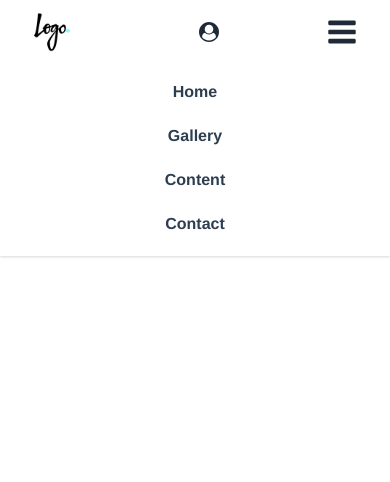
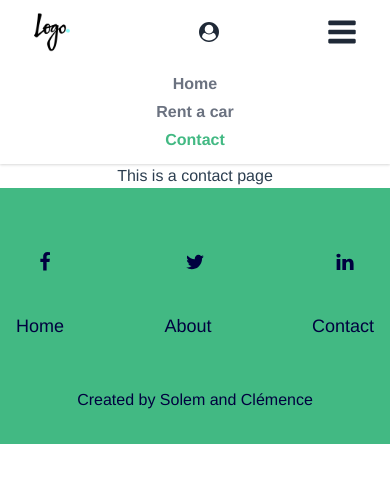
Before and after one commit to ClemThierry/Vue3LocationVoiture, a Vue app in the folder FRONT/: page /contact in a window 390 px wide. Shown: the top 482 px of the page. Built offline with nearby package versions, Linux system fonts and the light colour scheme.

Commit message:
Update the navigation bar and add footer

```diff
--- a/FRONT/src/App.vue
+++ b/FRONT/src/App.vue
@@ -1,24 +1,22 @@
 <template>
-  <div id="nav">
+  <div id="app">
     <!-- <router-link to="/">Home</router-link> |
     <router-link to="/about">About</router-link> -->
     <HeaderNav/>
+    <router-view/>
+    <Footer/>
   </div>
-  <router-view/>
 </template>
 
 <script>
 import HeaderNav from './components/molecules/HeaderNav.vue'
+import Footer from './components/orgamisms/Footer.vue'
 
 export default {
   name: 'App',
   components: {
-    HeaderNav
-  },
-  methods:{
-    showMenu : function (id) {
-        document.querySelector(id).classList.toggle("hidden");
-    }
+    HeaderNav,
+    Footer
   }
 }
 </script>
@@ -36,8 +34,4 @@ export default {
   font-weight: bold;
   color: #2c3e50;
 }
-
-#nav a.router-link-exact-active {
-  color: #42b983;
-}
 </style>
--- /dev/null
+++ b/FRONT/src/components/atoms/FooterLiMenu.vue
@@ -0,0 +1,20 @@
+<template>
+    <li class="my-2">
+        <router-link class="text-dark-blue hover:text-gray-800 dark:text-gray-300 dark:hover:text-white transition-colors duration-200" v-bind:to="link">
+            {{text}}
+        </router-link>
+    </li>
+</template>
+
+<script>
+export default {
+    name: 'FooterLiMenu',
+    props: {
+        text: String,
+        link: {
+            default: "/",
+            type: String
+        }
+}
+}
+</script>
--- a/FRONT/src/components/atoms/LinkNav.vue
+++ b/FRONT/src/components/atoms/LinkNav.vue
@@ -1,6 +1,6 @@
 <template>
 <div>
-    <router-link class="text-gray-300 hover:text-gray-800 dark:hover:text-white px-3 py-2 rounded-md font-medium text-sm" v-bind:to="link">{{text}}</router-link>
+    <router-link class="text-gray-500 hover:text-gray-800 dark:hover:text-white px-3 py-2 rounded-md font-bold lg:text-sm md:text-base md:block" v-bind:to="link">{{text}}</router-link>
     <!-- <a class="text-gray-300 hover:text-gray-800 dark:hover:text-white px-3 py-2 rounded-md font-medium text-sm" v-bind:href="link">
         {{text}}
     </a> -->
@@ -22,3 +22,9 @@ export default {
 }
 }
 </script>
+
+<style scoped>
+a.router-link-exact-active {
+  color: #42b983;
+}
+</style>
--- /dev/null
+++ b/FRONT/src/components/molecules/FooterMenu.vue
@@ -0,0 +1,45 @@
+<template>
+    <div class="max-w-screen-xl mx-auto px-4">
+        <ul class="max-w-screen-md mx-auto text-lg font-light flex flex-wrap justify-between">
+            <FooterLiMenu text="Home"/>
+            <FooterLiMenu text="About" link="/about"/>
+            <FooterLiMenu text="Contact" link="/contact"/>
+            <!-- <li class="my-2">
+                <a class="text-dark-blue hover:text-gray-800 dark:text-gray-300 dark:hover:text-white transition-colors duration-200" href="#">
+                    FAQ
+                </a>
+            </li>
+            <li class="my-2">
+                <a class="text-dark-blue hover:text-gray-800 dark:text-gray-300 dark:hover:text-white transition-colors duration-200" href="#">
+                    Configuration
+                </a>
+            </li>
+            <li class="my-2">
+                <a class="text-dark-blue hover:text-gray-800 dark:text-gray-300 dark:hover:text-white transition-colors duration-200" href="#">
+                    Github
+                </a>
+            </li>
+            <li class="my-2">
+                <a class="text-dark-blue hover:text-gray-800 dark:text-gray-300 dark:hover:text-white transition-colors duration-200" href="#">
+                    LinkedIn
+                </a>
+            </li> -->
+        </ul>
+    </div>
+</template>
+
+<script>
+import FooterLiMenu from '../atoms/FooterLiMenu.vue'
+
+export default {
+  name: 'FooterMenu',
+  components:{
+    FooterLiMenu
+  }
+}
+</script>
+
+
+<!-- Add "scoped" attribute to limit CSS to this component only -->
+<style scoped>
+</style>
--- a/FRONT/src/components/molecules/HeaderNav.vue
+++ b/FRONT/src/components/molecules/HeaderNav.vue
@@ -11,7 +11,7 @@
                         <div class="ml-10 flex items-baseline space-x-4">
                             <LinkNav text="Home"/>
                             <LinkNav text="Rent a car" link="/about"/>
-                            <LinkNav text="Contact"/>
+                            <LinkNav text="Contact" link="/contact"/>
                         </div>
                     </div>
                 </div>
@@ -68,18 +68,9 @@
         </div>
         <div class="md:hidden" id="mobileNav">
             <div class="px-2 pt-2 pb-3 space-y-1 sm:px-3">
-                <a class="text-gray-300 hover:text-gray-800 dark:hover:text-white block px-3 py-2 rounded-md text-base font-medium" href="/#">
-                    Home
-                </a>
-                <a class="text-gray-800 dark:text-white block px-3 py-2 rounded-md text-base font-medium" href="/#">
-                    Gallery
-                </a>
-                <a class="text-gray-300 hover:text-gray-800 dark:hover:text-white block px-3 py-2 rounded-md text-base font-medium" href="/#">
-                    Content
-                </a>
-                <a class="text-gray-300 hover:text-gray-800 dark:hover:text-white block px-3 py-2 rounded-md text-base font-medium" href="/#">
-                    Contact
-                </a>
+                            <LinkNav text="Home"/>
+                            <LinkNav text="Rent a car" link="/about"/>
+                            <LinkNav text="Contact" link="/contact"/>
             </div>
         </div>
     </nav>
@@ -101,8 +92,3 @@ export default {
   }
 }
 </script>
-
-
-<!-- Add "scoped" attribute to limit CSS to this component only -->
-<style scoped>
-</style>
--- /dev/null
+++ b/FRONT/src/components/molecules/SocialMedia.vue
@@ -0,0 +1,34 @@
+<template>
+        <div class="pt-8 pb-8 flex max-w-xs mx-auto items-center justify-between">
+            <a href="#" class="text-dark-blue hover:text-gray-800 dark:hover:text-white transition-colors duration-200">
+                <svg width="20" height="20" fill="currentColor" class="text-xl hover:text-gray-800 dark:hover:text-white transition-colors duration-200" viewBox="0 0 1792 1792" xmlns="http://www.w3.org/2000/svg">
+                    <path d="M1343 12v264h-157q-86 0-116 36t-30 108v189h293l-39 296h-254v759h-306v-759h-255v-296h255v-218q0-186 104-288.5t277-102.5q147 0 228 12z">
+                    </path>
+                </svg>
+            </a>
+            <a href="#" class="text-dark-blue hover:text-gray-800 dark:hover:text-white transition-colors duration-200">
+                <svg width="20" height="20" fill="currentColor" class="text-xl hover:text-gray-800 dark:hover:text-white transition-colors duration-200" viewBox="0 0 1792 1792" xmlns="http://www.w3.org/2000/svg">
+                    <path d="M1684 408q-67 98-162 167 1 14 1 42 0 130-38 259.5t-115.5 248.5-184.5 210.5-258 146-323 54.5q-271 0-496-145 35 4 78 4 225 0 401-138-105-2-188-64.5t-114-159.5q33 5 61 5 43 0 85-11-112-23-185.5-111.5t-73.5-205.5v-4q68 38 146 41-66-44-105-115t-39-154q0-88 44-163 121 149 294.5 238.5t371.5 99.5q-8-38-8-74 0-134 94.5-228.5t228.5-94.5q140 0 236 102 109-21 205-78-37 115-142 178 93-10 186-50z">
+                    </path>
+                </svg>
+            </a>
+            <a href="#" class="text-dark-blue hover:text-gray-800 dark:hover:text-white transition-colors duration-200">
+                <svg width="20" height="20" fill="currentColor" class="text-xl hover:text-gray-800 dark:hover:text-white transition-colors duration-200" viewBox="0 0 1792 1792" xmlns="http://www.w3.org/2000/svg">
+                    <path d="M477 625v991h-330v-991h330zm21-306q1 73-50.5 122t-135.5 49h-2q-82 0-132-49t-50-122q0-74 51.5-122.5t134.5-48.5 133 48.5 51 122.5zm1166 729v568h-329v-530q0-105-40.5-164.5t-126.5-59.5q-63 0-105.5 34.5t-63.5 85.5q-11 30-11 81v553h-329q2-399 2-647t-1-296l-1-48h329v144h-2q20-32 41-56t56.5-52 87-43.5 114.5-15.5q171 0 275 113.5t104 332.5z">
+                    </path>
+                </svg>
+            </a>
+        </div>
+</template>
+
+<script>
+
+export default {
+  name: 'SocialMedia',
+}
+</script>
+
+
+<!-- Add "scoped" attribute to limit CSS to this component only -->
+<style scoped>
+</style>
--- /dev/null
+++ b/FRONT/src/components/orgamisms/Footer.vue
@@ -0,0 +1,30 @@
+<template>
+<div>
+
+<footer class="bg-soft-green text-dark-blue dark:bg-gray-800 w-full py-8">
+    <SocialMedia/>
+    <FooterMenu/>
+    <div class="text-center text-dar-blue dark:text-gray-200 pt-10 sm:pt-12 font-light flex items-center justify-center">
+        Created by Solem and Clémence
+    </div>
+</footer>
+</div>
+</template>
+
+<script>
+import SocialMedia from '../molecules/SocialMedia.vue'
+import FooterMenu from '../molecules/FooterMenu.vue'
+
+export default {
+  name: 'Footer',
+  components:{
+    SocialMedia,
+    FooterMenu
+  }
+}
+</script>
+
+
+<!-- Add "scoped" attribute to limit CSS to this component only -->
+<style scoped>
+</style>
--- a/FRONT/src/router/index.js
+++ b/FRONT/src/router/index.js
@@ -1,8 +1,8 @@
 import { createRouter, createWebHistory } from 'vue-router'
 import Home from '../views/Home.vue'
+import Contact from '../views/Contact.vue'
 
-const routes = [
-  {
+const routes = [{
         path: '/',
         name: 'Home',
         component: Home
@@ -13,7 +13,16 @@ const routes = [
         // route level code-splitting
         // this generates a separate chunk (about.[hash].js) for this route
         // which is lazy-loaded when the route is visited.
-    component: () => import(/* webpackChunkName: "about" */ '../views/About.vue')
+        component: () =>
+            import ( /* webpackChunkName: "about" */ '../views/About.vue')
+    },
+    {
+        path: '/contact',
+        name: 'Contact',
+        // route level code-splitting
+        // this generates a separate chunk (about.[hash].js) for this route
+        // which is lazy-loaded when the route is visited.
+        component: Contact
     }
 ]
 
--- /dev/null
+++ b/FRONT/src/views/Contact.vue
@@ -0,0 +1,11 @@
+<template>
+  <div class="contact">
+    <h1>This is a contact page</h1>
+  </div>
+</template>
+
+<script>
+export default {
+  name: 'Contact',
+}
+</script>
--- a/FRONT/tailwind.config.js
+++ b/FRONT/tailwind.config.js
@@ -2,7 +2,12 @@ module.exports = {
     purge: [],
     darkMode: false, // or 'media' or 'class'
     theme: {
-    extend: {},
+        extend: {
+            colors: {
+                'dark-blue': '#00003f',
+                'soft-green': '#42b983',
+            },
+        },
     },
     variants: {
         extend: {},
```
Lines whose indentation alone changed are shown as unchanged.
